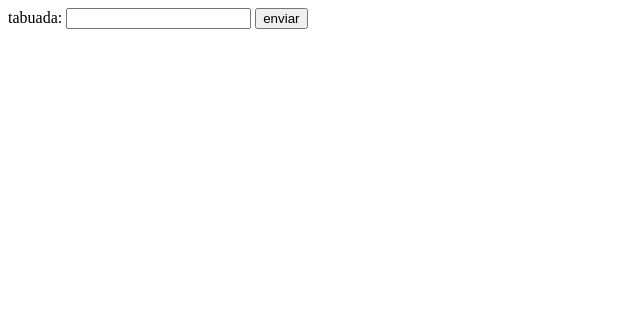
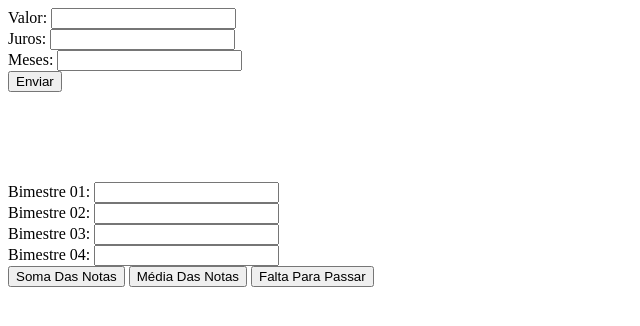
Before and after one commit to aluno88293/primeiroi_3t, a plain HTML site: page index.html in a window 1280 px wide. Shown: the whole page, without its empty margins (0-640 px from the left). Drawn offline with Linux system fonts and the light colour scheme.

Commit message:
Update index.html

```diff
--- a/index.html
+++ b/index.html
@@ -9,7 +9,22 @@
 
 </head>
 <body>
-   tabuada: <input id=" entrada" type="text">
-   <button onclick="alo()">enviar</button>
+
+    Valor: <input id="val" type="text"><br>
+    Juros: <input id="ju" type="text"><br>
+    Meses: <input id="mes" type="text"><br>
+    <button onclick="total()"> Enviar </button>
+
+    <br><br><br><br>
+    <span id="resultado"></span><br><br>
+    Bimestre 01: <input id="b1" type="text"><br>
+    Bimestre 02: <input id="b2" type="text"><br>
+    Bimestre 03: <input id="b3" type="text"><br>
+    Bimestre 04: <input id="b4" type="text"><br>
+
+<button onclick="soma()">Soma Das Notas</button>
+<button onclick="media()">Média Das Notas</button>
+<button onclick="falta()">Falta Para Passar</button>
+
 </body>
 </html>
```
